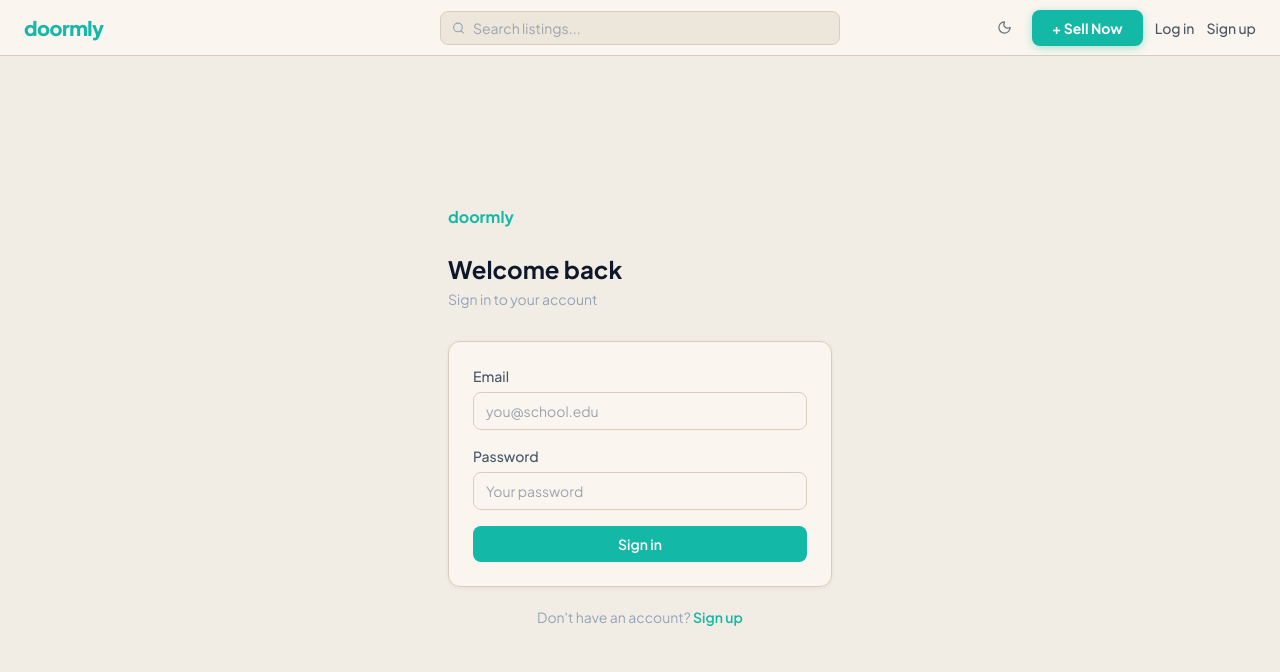
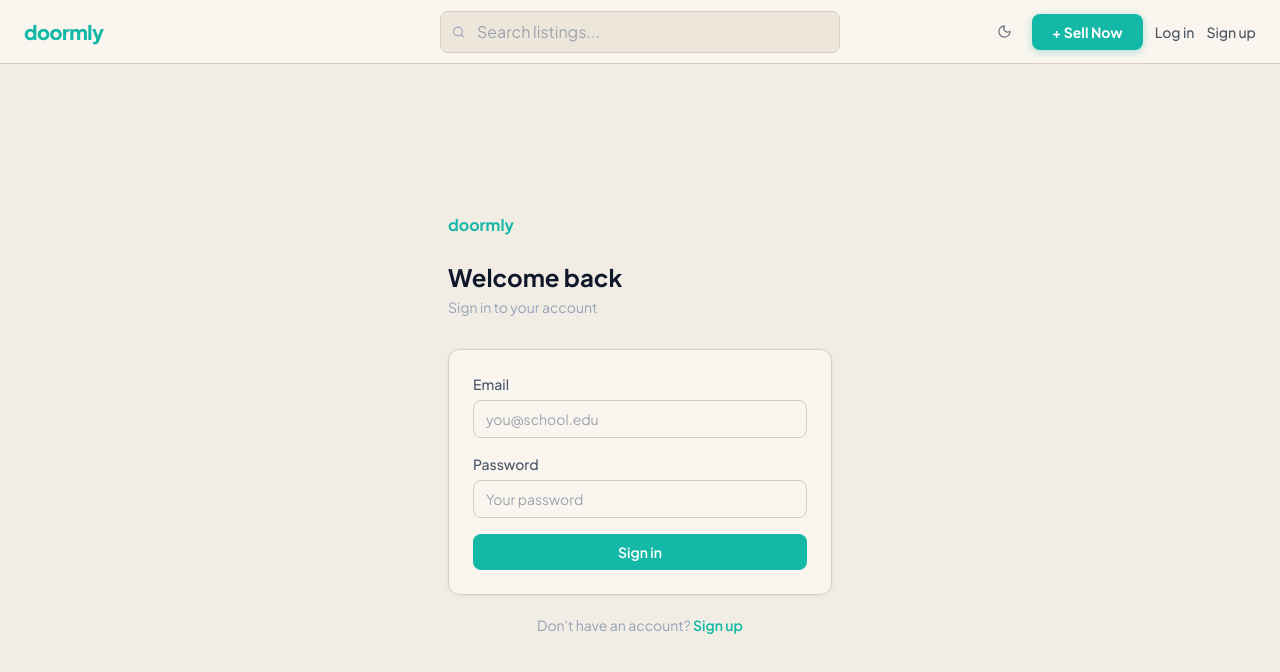
Before and after one commit to say3u/campus-marketplace, a React (Vite) app in the folder client/: page /login in a window 1280 px wide. Shown: the top 672 px of the page. Built offline with nearby package versions, Linux system fonts and the light colour scheme; the HTML template or start-up script is replaced by a standard one.

Commit message:
Taller navbar, wider search with base font, way more hero-to-marquee spacing

```diff
--- a/client/src/components/Navbar.jsx
+++ b/client/src/components/Navbar.jsx
@@ -25,7 +25,7 @@ export default function Navbar() {
   }
 
   return (
-    <nav className="sticky top-0 z-50 h-14 flex items-center px-6 border-b gap-4"
+    <nav className="sticky top-0 z-50 h-16 flex items-center px-6 border-b gap-4"
       style={{
         backgroundColor: dark ? '#0F0F0F' : 'var(--surface)',
         borderColor: dark ? '#1F1F1F' : 'var(--border)',
@@ -47,7 +47,7 @@ export default function Navbar() {
       </div>
 
       {/* Center search */}
-      <form onSubmit={handleSearch} className="flex-1 max-w-lg mx-auto">
+      <form onSubmit={handleSearch} className="flex-1 max-w-2xl mx-auto">
         <div className="relative">
           <Search size={13} className="absolute left-3 top-1/2 -translate-y-1/2 pointer-events-none"
             style={{ color: 'var(--muted)' }} />
@@ -56,7 +56,7 @@ export default function Navbar() {
             value={search}
             onChange={e => setSearch(e.target.value)}
             placeholder="Search listings..."
-            className="w-full rounded-lg pl-8 pr-3 py-1.5 text-sm focus:outline-none focus:ring-2 focus:ring-teal-400/40"
+            className="w-full rounded-lg pl-9 pr-3 py-2 text-base focus:outline-none focus:ring-2 focus:ring-teal-400/40"
             style={{ backgroundColor: 'var(--surface2)', border: '1px solid var(--border)', color: 'var(--text)' }}
           />
         </div>
--- a/client/src/pages/Landing.jsx
+++ b/client/src/pages/Landing.jsx
@@ -86,7 +86,7 @@ export default function Landing() {
 
         {/* ── Live listing marquee ── */}
         {previewListings.length > 0 && (
-          <div className="mt-24">
+          <div className="mt-40">
             <div className="marquee-container overflow-hidden cursor-pointer">
               {/* Duplicate cards for seamless loop */}
               <div className="marquee-track flex gap-3 w-max">
```
